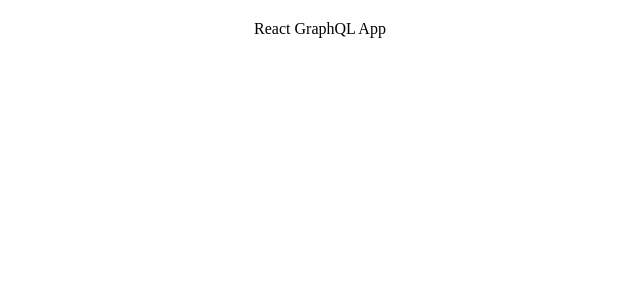
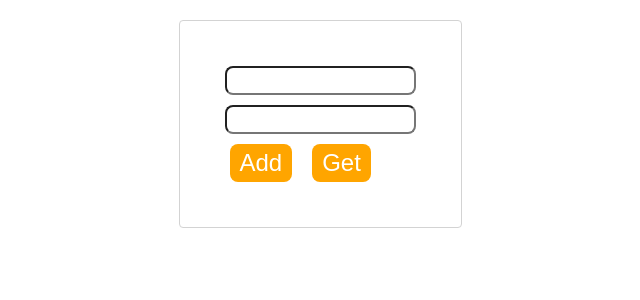
Before and after one commit to Chupriarti/react-nodejs-graphql-apollo, a React (Create React App) app in the folder client/: page / in a window 1280 px wide. Shown: the top 300 px of the page, without its empty margins (320-960 px from the left). Built offline with nearby package versions, Linux system fonts and the light colour scheme.

Commit message:
add form layout

```diff
--- a/client/src/App.js
+++ b/client/src/App.js
@@ -4,7 +4,14 @@ import './app.css'
 function App() {
   return (
     <div>
-      React GraphQL App
+      <form>
+        <input type="text" />
+        <input type="number" />
+        <div className='btns'>
+          <button>Add</button>
+          <button>Get</button>
+        </div>
+      </form>
     </div>
   );
 }
```
